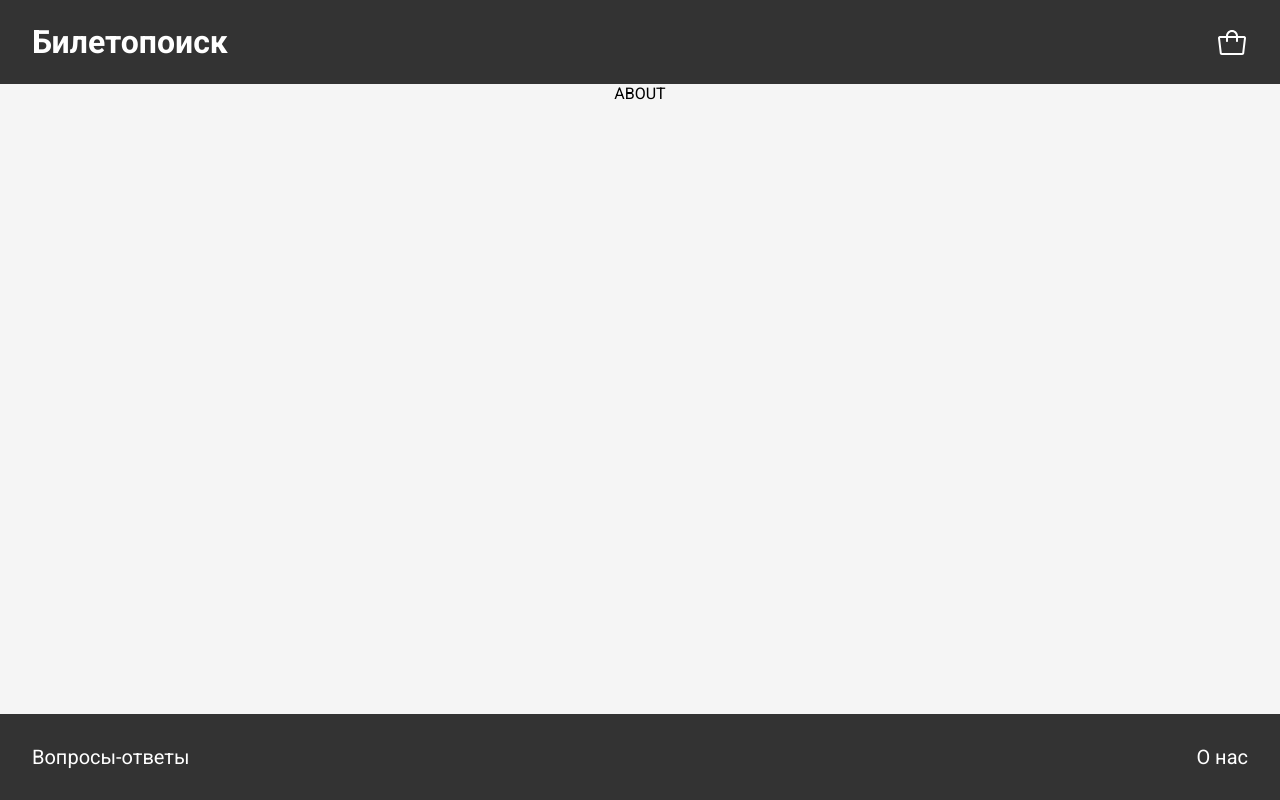
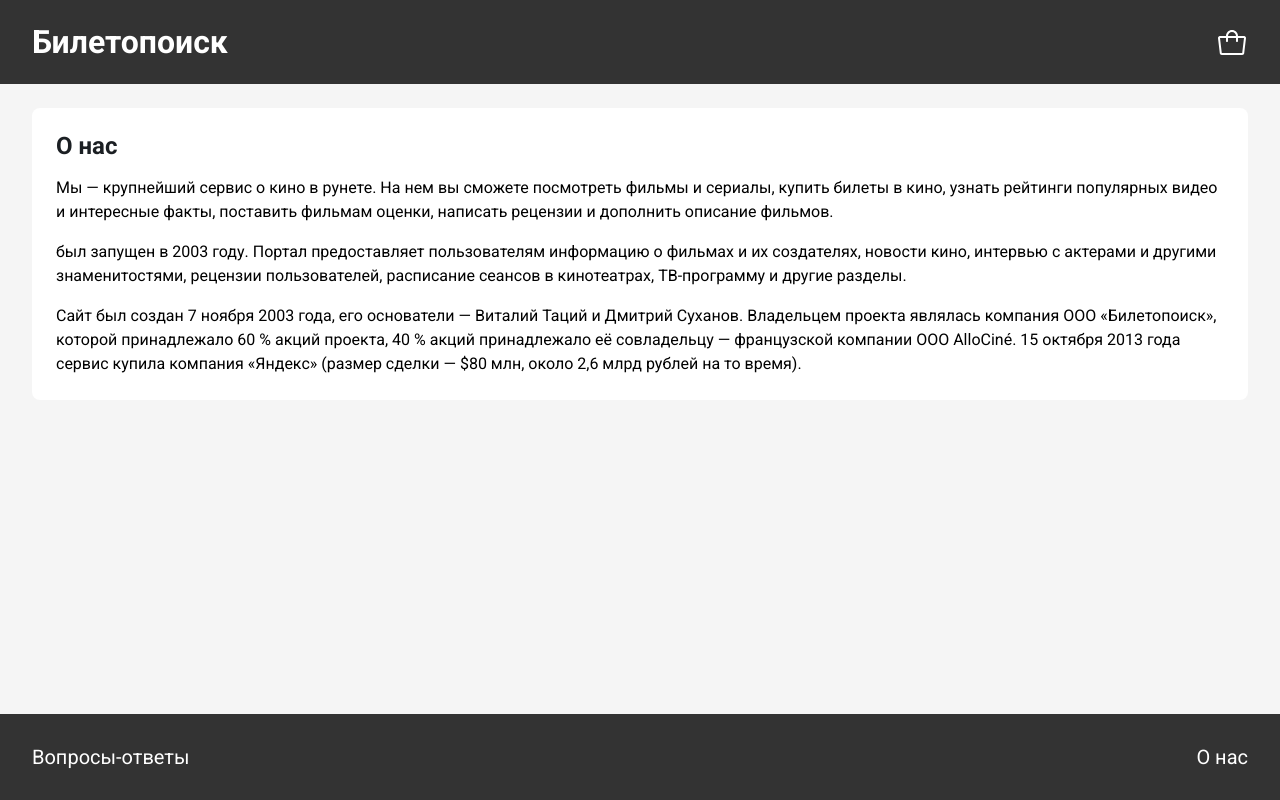
Before and after one commit to neiloxx/shri-react, a Next.js app: page /about in a window 1280 px wide. Built offline with nearby package versions, Linux system fonts and the light colour scheme.

Commit message:
feat: add about page

```diff
--- /dev/null
+++ b/src/app/about/page.module.css
@@ -0,0 +1,24 @@
+.main {
+  max-width: var(--max-width-l);
+  width: 100%;
+  padding: 24px 32px;
+}
+
+.section {
+  background-color: var(--light-background);
+  display: flex;
+  flex-direction: column;
+  gap: 16px 0;
+  border-radius: 8px;
+  padding: 24px;
+}
+
+
+.title {
+  color: var(--dark-text-color);
+}
+
+.text {
+  font-size: 16px;
+  line-height: 24px;
+}
--- a/src/app/about/page.tsx
+++ b/src/app/about/page.tsx
@@ -1,9 +1,28 @@
+import styles from './page.module.css';
+
 export default function About() {
   return (
-    <>
-      <div>
-        <p>ABOUT</p>
-      </div>
-    </>
+    <main className={styles.main}>
+      <section className={styles.section}>
+        <h2 className={styles.title}>О нас</h2>
+        <p className={styles.text}>
+          Мы — крупнейший сервис о кино в рунете. На нем вы сможете посмотреть фильмы и сериалы,
+          купить билеты в кино, узнать рейтинги популярных видео и интересные факты, поставить
+          фильмам оценки, написать рецензии и дополнить описание фильмов.
+        </p>
+        <p className={styles.text}>
+          был запущен в 2003 году. Портал предоставляет пользователям информацию о фильмах и их
+          создателях, новости кино, интервью с актерами и другими знаменитостями, рецензии
+          пользователей, расписание сеансов в кинотеатрах, ТВ-программу и другие разделы.
+        </p>
+        <p className={styles.text}>
+          Сайт был создан 7 ноября 2003 года, его основатели — Виталий Таций и Дмитрий Суханов.
+          Владельцем проекта являлась компания ООО «Билетопоиск», которой принадлежало 60 % акций
+          проекта, 40 % акций принадлежало её совладельцу — французской компании ООО AlloCiné. 15
+          октября 2013 года сервис купила компания «Яндекс» (размер сделки — $80 млн, около 2,6 млрд
+          рублей на то время).
+        </p>
+      </section>
+    </main>
   );
 }
--- a/src/app/globals.css
+++ b/src/app/globals.css
@@ -27,6 +27,7 @@ body {
 
 body {
   position: relative;
+  font-family: var(--font-main);
 }
 
 a {
--- a/src/components/Header/Header.tsx
+++ b/src/components/Header/Header.tsx
@@ -5,9 +5,11 @@ export const Header = () => {
   return (
     <div className={styles.headerContainer}>
       <header className={styles.header}>
-        <Link href="/" className={styles.link}>
-          Билетопоиск
-        </Link>
+        <h1>
+          <Link href="/" className={styles.link}>
+            Билетопоиск
+          </Link>
+        </h1>
         <div className={styles.cartWrapper}>
           <Link href="/cart" className={styles.cart}></Link>
         </div>
```
